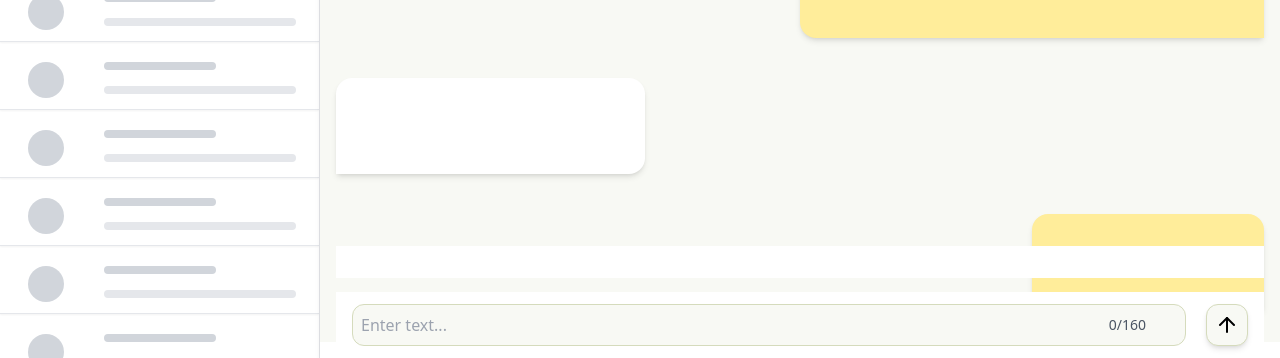
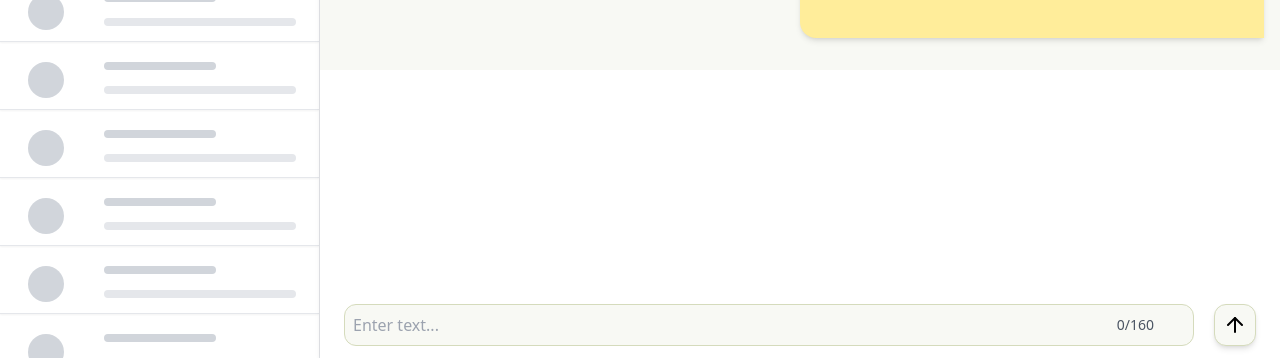
Before and after one commit to mozzarelli3/yak-text-reducer, a Next.js app: page / in a window 1280 px wide. Shown: the part 442-800 px from the top of the page. Built offline with nearby package versions, Linux system fonts and the light colour scheme.

Commit message:
styling completed.

```diff
--- a/src/app/components/InputChatBar.jsx
+++ b/src/app/components/InputChatBar.jsx
@@ -61,7 +61,7 @@ const InputTextBar = ({ placeholder }) => {
 
   return (
     <div className="w-full relative bg-white pt-4 absolute bottom-0 space-y-3">
-      <div className="flex justify-between items-start space-x-4 absolute bottom-20 p-4 bg-white w-full">
+      <div className="flex justify-between items-start space-x-4 absolute bottom-20 p-2 bg-white w-full">
         {/* AI Summary Display */}
         {showAISummary && (
           <div className="flex-grow">
@@ -94,7 +94,7 @@ const InputTextBar = ({ placeholder }) => {
 
       {/* Input Bar and Buttons */}
       <div
-        className={`absolute bottom-0 w-full px-4 py-3 flex items-center space-x-5 transition-all ${
+        className={`absolute bottom-0 w-full px-2 py-3 flex items-center space-x-5 transition-all ${
           showAISummary
             ? "bg-white " // Styles when AI summary is shown
             : "bg-white " // Styles when AI summary is hidden
--- a/src/app/components/RedoButton.jsx
+++ b/src/app/components/RedoButton.jsx
@@ -6,7 +6,7 @@ const RedoButton = ({ onRedo }) => {
       className="bg-white px-4 py-2 border border-outline rounded-xl shadow-md w-16 h-9 flex justify-center items-center"
       onClick={onRedo}
     >
-      Redo
+      Retry
     </button>
   );
 };
--- a/src/app/page.js
+++ b/src/app/page.js
@@ -58,7 +58,7 @@ export default function Home() {
               </div>
 
               {/* --- AI summary feature --- */}
-              <div className="">
+              <div className="bg-white w-full h-72 p-4 absolute bottom-0">
 
                 {/* InputTextBar container */}
                 <div className="absolute bottom-0 left-0 w-full bg-white px-4 shadow-2xl place-content-center">
```
